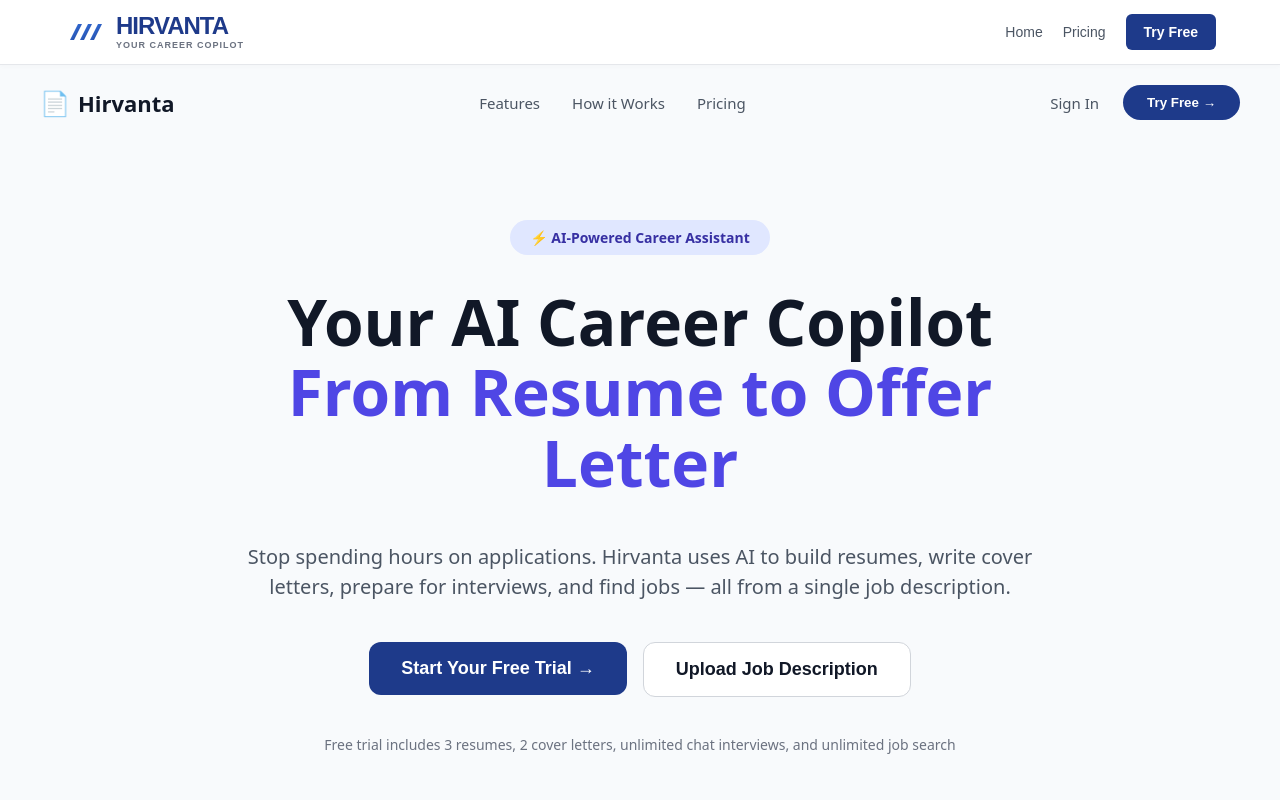
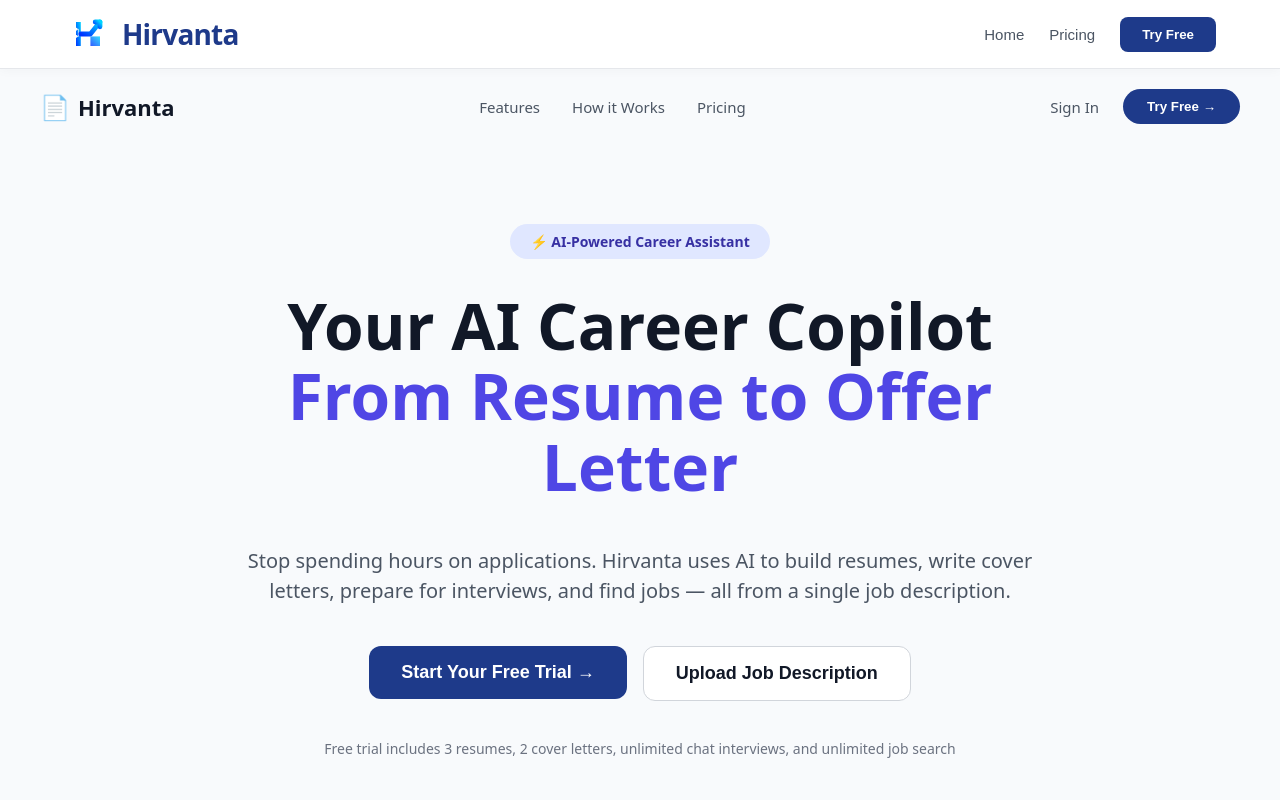
Before and after one commit to jewma1/Hirvanta, a Next.js app in the folder frontend/: page / in a window 1280 px wide. Shown: the top 800 px of the page. Built offline with nearby package versions, Linux system fonts and the light colour scheme.

Commit message:
Update layout.tsx

```diff
--- a/frontend/app/layout.tsx
+++ b/frontend/app/layout.tsx
@@ -1,7 +1,6 @@
 import type { Metadata } from "next";
 import React from "react";
 
-// This is the "ID Card" for your website on Google and LinkedIn
 export const metadata: Metadata = {
   title: "Hirvanta | AI Career Copilot",
   description: "Transforming resumes into offer letters with AI.",
@@ -16,95 +15,81 @@
     <html lang="en">
       <body style={{ margin: 0, fontFamily: 'sans-serif', backgroundColor: '#fafafa' }}>
 
-        {/* --- PROFESSIONAL HEADER START --- */}
+        {/* --- PROFESSIONAL STARTUP HEADER --- */}
         <nav style={{
           display: 'flex',
           justifyContent: 'space-between',
-          padding: '12px 5%',
+          padding: '10px 5%',
           alignItems: 'center',
           backgroundColor: '#ffffff',
           borderBottom: '1px solid #e5e7eb',
           position: 'sticky',
           top: 0,
           zIndex: 1000,
-          boxShadow: '0 2px 4px rgba(0,0,0,0.02)'
+          boxShadow: '0 2px 10px rgba(0,0,0,0.03)'
         }}>
 
-          {/* THE NEW BRAND LOGO DESIGN (Icon + Text) */}
-          <div style={{ display: 'flex', alignItems: 'center', cursor: 'pointer', gap: '12px' }}>
+          {/* THE EXACT CIRCUIT-H LOGO DESIGN */}
+          <div style={{ display: 'flex', alignItems: 'center', cursor: 'pointer', gap: '10px' }}>
 
-            {/* GEOMETRIC ARROW MONOGRAM */}
-            <svg width="40" height="40" viewBox="0 0 100 100" fill="none" xmlns="http://www.w3.org/2000/svg">
+            {/* SVG LOGO: CIRCUIT H + ARROW */}
+            <svg width="48" height="48" viewBox="0 0 100 100" fill="none" xmlns="http://www.w3.org/2000/svg">
               <defs>
-                <linearGradient id="logoGradient" x1="0%" y1="0%" x2="100%" y2="100%">
-                  <stop offset="0%" style={{ stopColor: '#3b82f6', stopOpacity: 1 }} />
-                  <stop offset="100%" style={{ stopColor: '#1e3a8a', stopOpacity: 1 }} />
+                <linearGradient id="hGradient" x1="0%" y1="100%" x2="100%" y2="0%">
+                  <stop offset="0%" style={{ stopColor: '#0033ff', stopOpacity: 1 }} /> {/* Deep Blue */}
+                  <stop offset="100%" style={{ stopColor: '#00d4ff', stopOpacity: 1 }} /> {/* Bright Cyan */}
                 </linearGradient>
               </defs>
-              <path d="M15 70 L35 30 L45 30 L25 70 Z" fill="url(#logoGradient)" />
-              <path d="M40 70 L60 30 L70 30 L50 70 Z" fill="url(#logoGradient)" />
-              <path d="M65 70 L85 30 L95 30 L75 70 Z" fill="url(#logoGradient)" />
+
+              {/* Left Side: Circuit Pillar */}
+              <path d="M25 25 V75 H35 V25 Z" fill="url(#hGradient)" />
+              <circle cx="25" cy="40" r="3" fill="white" />
+              <circle cx="25" cy="55" r="3" fill="white" />
+              <path d="M25 40 H30 V55 H25" stroke="white" strokeWidth="1.5" fill="none" />
+
+              {/* Middle & Right: The Growth Arrow */}
+              <path d="M35 50 H55 L75 25" stroke="url(#hGradient)" strokeWidth="10" strokeLinecap="round" strokeLinejoin="round" />
+              <path d="M65 25 H75 V35" stroke="url(#hGradient)" strokeWidth="10" strokeLinecap="round" strokeLinejoin="round" />
+              <path d="M55 75 V55 L75 55 V75 Z" fill="url(#hGradient)" opacity="0.8" />
             </svg>
 
-            {/* BRAND NAME & TAGLINE */}
-            <div style={{ display: 'flex', flexDirection: 'column' }}>
-              <span style={{
-                fontWeight: '900',
-                fontSize: '24px',
-                color: '#1e3a8a',
-                letterSpacing: '-1px',
-                textTransform: 'uppercase',
-                lineHeight: '1'
-              }}>
-                Hirvanta
-              </span>
-              <span style={{
-                fontWeight: '600',
-                fontSize: '9px',
-                color: '#6b7280',
-                letterSpacing: '1px',
-                textTransform: 'uppercase',
-                marginTop: '2px'
-              }}>
-                Your Career Copilot
-              </span>
-            </div>
+            {/* BRAND TEXT */}
+            <span style={{
+              fontWeight: '800',
+              fontSize: '28px',
+              color: '#1e3a8a',
+              letterSpacing: '-0.8px',
+              fontFamily: 'system-ui, sans-serif'
+            }}>
+              Hirvanta
+            </span>
           </div>
 
-          {/* NAVIGATION MENU */}
-          <div style={{ display: 'flex', gap: '20px', alignItems: 'center' }}>
-            <a href="/" style={{ textDecoration: 'none', color: '#4b5563', fontWeight: '500', fontSize: '14px' }}>Home</a>
-            <a href="/pricing" style={{ textDecoration: 'none', color: '#4b5563', fontWeight: '500', fontSize: '14px' }}>Pricing</a>
+          {/* NAVIGATION */}
+          <div style={{ display: 'flex', gap: '25px', alignItems: 'center' }}>
+            <a href="/" style={{ textDecoration: 'none', color: '#4b5563', fontWeight: '500', fontSize: '15px' }}>Home</a>
+            <a href="/pricing" style={{ textDecoration: 'none', color: '#4b5563', fontWeight: '500', fontSize: '15px' }}>Pricing</a>
             <button style={{
               backgroundColor: '#1e3a8a',
               color: 'white',
               border: 'none',
-              padding: '10px 18px',
-              borderRadius: '6px',
-              fontWeight: '600',
-              fontSize: '14px',
-              cursor: 'pointer'
+              padding: '10px 22px',
+              borderRadius: '8px',
+              fontWeight: '700',
+              cursor: 'pointer',
+              transition: '0.2s'
             }}>
               Try Free
             </button>
           </div>
         </nav>
-        {/* --- HEADER END --- */}
 
-        {/* This is where the magic happens - your page content goes here */}
+        {/* --- PAGE CONTENT --- */}
         <main>{children}</main>
 
-        {/* --- PROFESSIONAL FOOTER --- */}
-        <footer style={{
-          padding: '40px 5%',
-          textAlign: 'center',
-          backgroundColor: '#ffffff',
-          borderTop: '1px solid #e5e7eb',
-          marginTop: '60px'
-        }}>
-          <p style={{ color: '#9ca3af', fontSize: '12px', fontWeight: '500' }}>
-            © 2026 HIRVANTA AI. ALL RIGHTS RESERVED.
-          </p>
+        {/* --- SIMPLE FOOTER --- */}
+        <footer style={{ padding: '40px 5%', textAlign: 'center', color: '#9ca3af', fontSize: '13px' }}>
+          © 2026 HIRVANTA. AI-POWERED CAREER GROWTH.
         </footer>
 
       </body>
```
